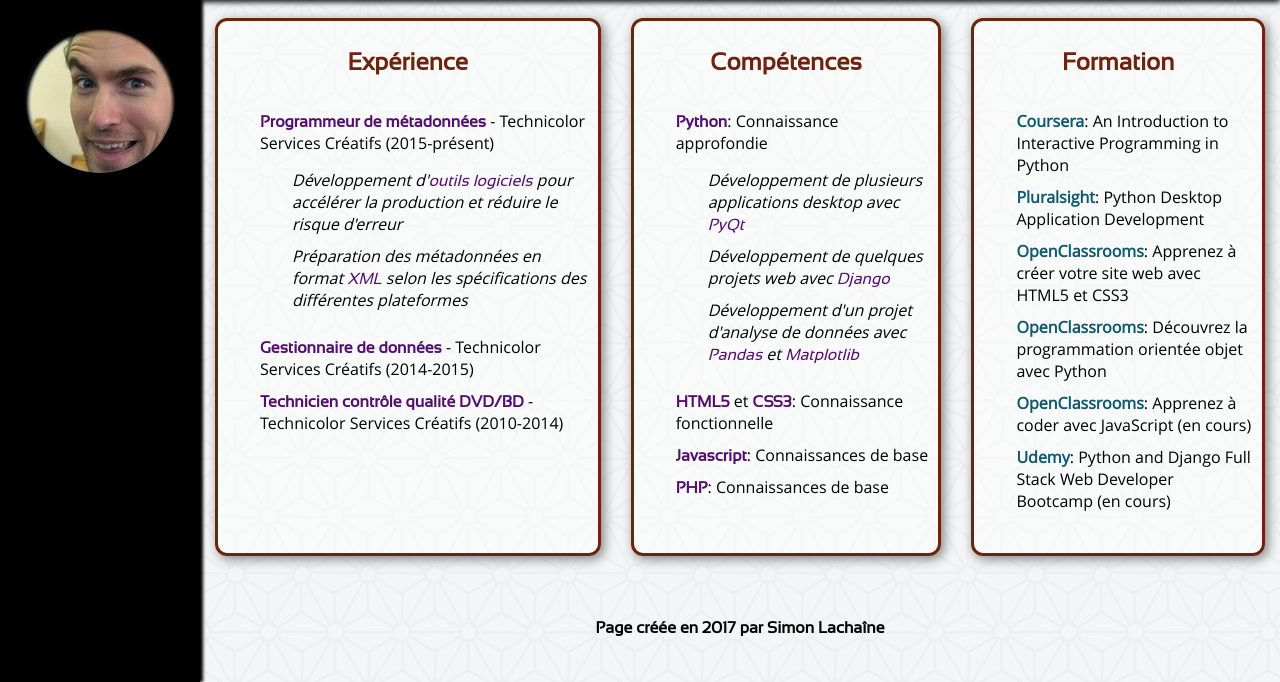
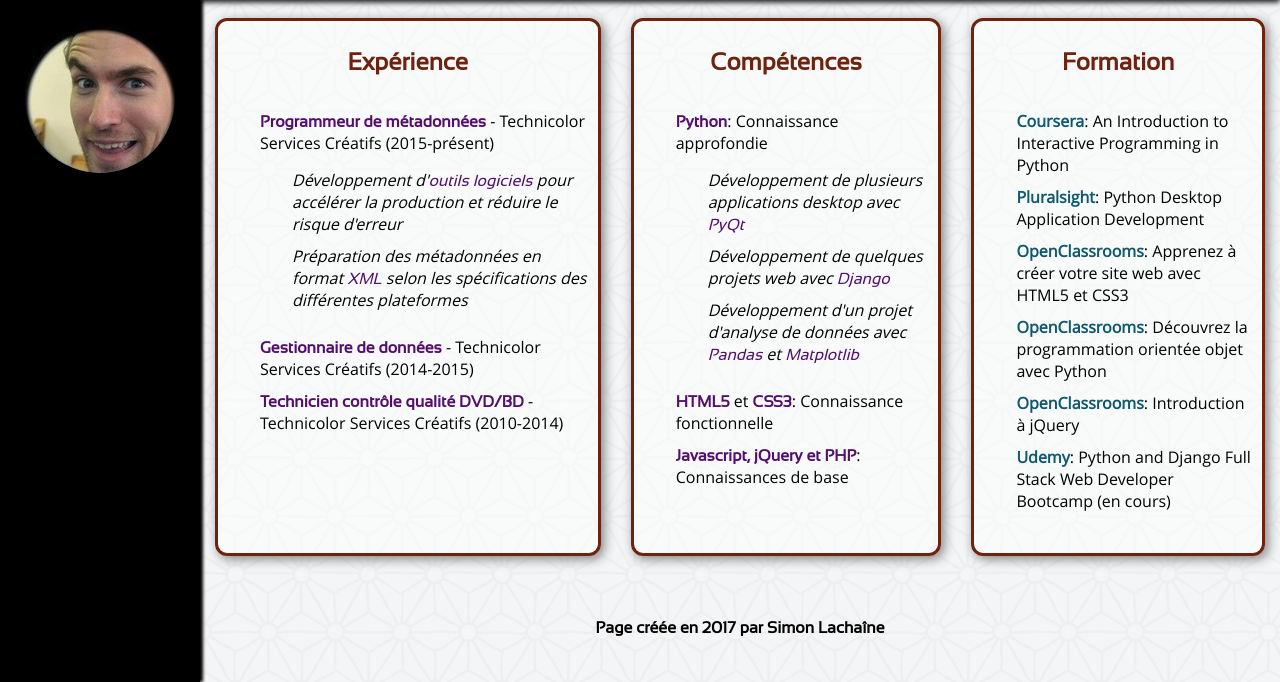
Before and after one commit to SimonTheChain/smokysite, a Django app: page /cv/ in a window 1280 px wide. Shown: the part 118-800 px from the top of the page. Run offline with Django 3.2, Linux system fonts and the light colour scheme; some libraries are stand-ins or nearby versions.

Commit message:
Update to cv

```diff
--- a/templates/cv/index.html
+++ b/templates/cv/index.html
@@ -63,8 +63,7 @@
                             </ul>
                         </li>
                         <li><strong>HTML5</strong> et <strong>CSS3</strong>: Connaissance fonctionnelle</li>
-                        <li><strong>Javascript</strong>: Connaissances de base</li>
-                        <li><strong>PHP</strong>: Connaissances de base</li>
+                        <li><strong>Javascript, jQuery et PHP</strong>: Connaissances de base</li>
                     </ul>
                 </section>
 
@@ -76,7 +75,7 @@
                         <li><a href="https://www.pluralsight.com" target="_blank">Pluralsight</a>: Python Desktop Application Development</li>
                         <li><a href="https://openclassrooms.com" target="_blank">OpenClassrooms</a>: Apprenez à créer votre site web avec HTML5 et CSS3</li>
                         <li><a href="https://openclassrooms.com" target="_blank">OpenClassrooms</a>: Découvrez la programmation orientée objet avec Python</li>
-                        <li><a href="https://openclassrooms.com" target="_blank">OpenClassrooms</a>: Apprenez à coder avec JavaScript (en cours)</li>
+                        <li><a href="https://openclassrooms.com" target="_blank">OpenClassrooms</a>: Introduction à jQuery</li>
                         <li><a href="https://www.udemy.com/" target="_blank">Udemy</a>: Python and Django Full Stack Web Developer Bootcamp (en cours)</li>
                     </ul>
                 </section>
```
